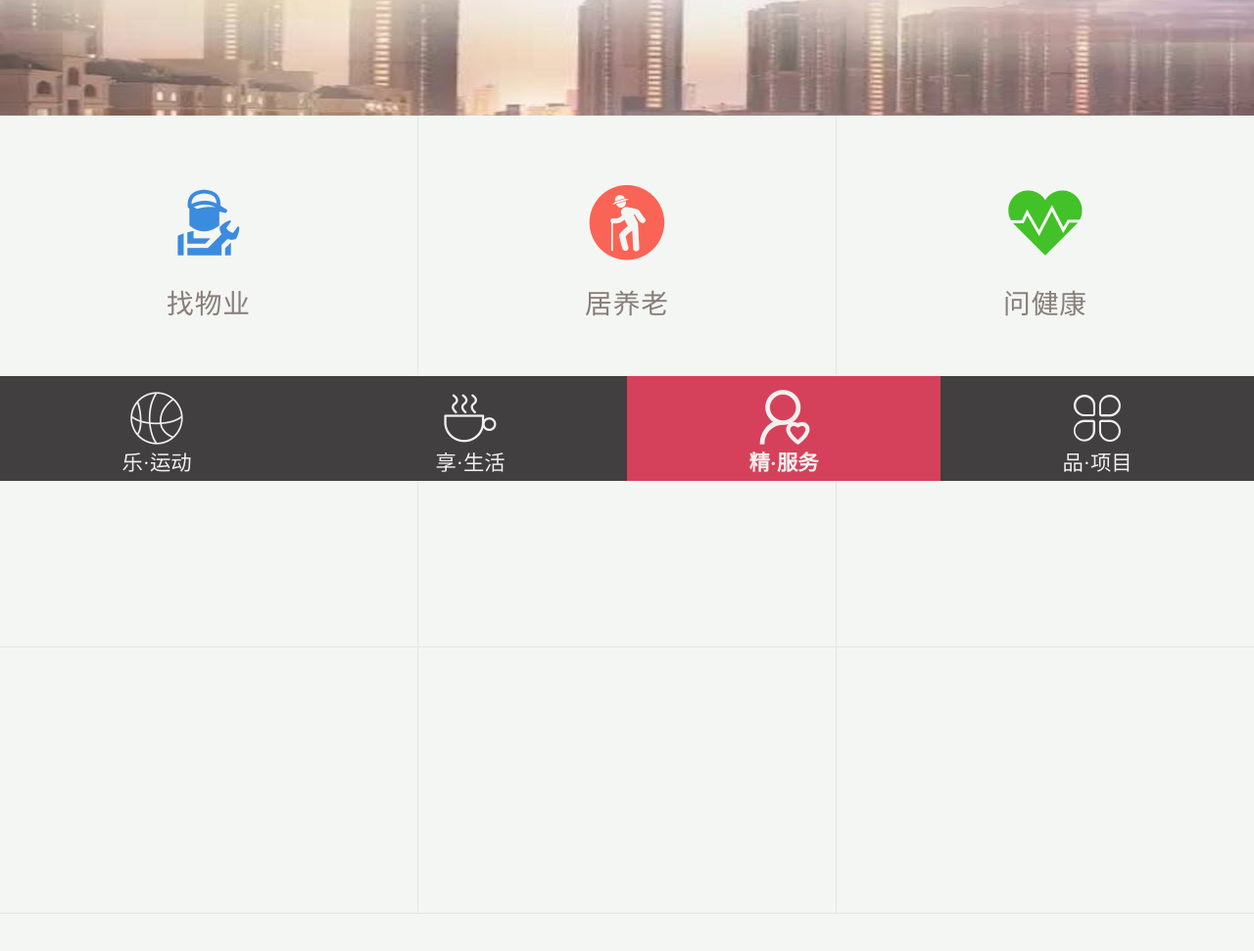
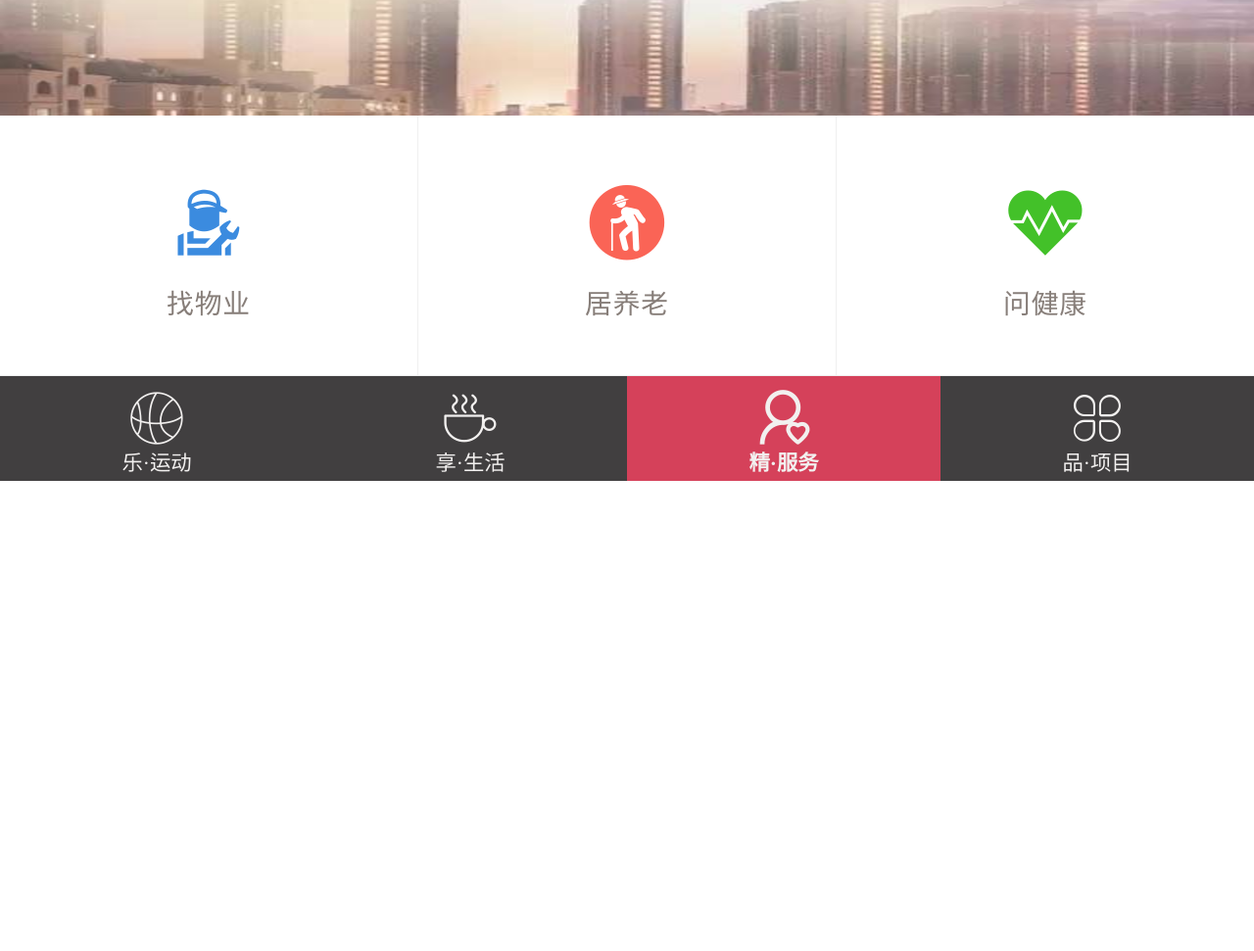
Before and after one commit to yangke687/gulp-corp-ui, a website: page src/page02.html in a window 1280 px wide. Shown: the part 309-1280 px from the top of the page at 98% size. Drawn offline with nearby package versions, Linux system fonts and the light colour scheme; files that its build step writes are made by us from their sources.

Commit message:
hide pending block

```diff
--- a/src/less/colors.less
+++ b/src/less/colors.less
@@ -2,8 +2,8 @@
 @headerTextColor: #FFF;
 @mainBlockBgColor: #FFF;
 @mainBlockTextColor: #877e79;
-@mainBlockBorderColor: #e4e4e4;
-@mainBgColor: #f4f6f3;
+@mainBlockBorderColor: #F0F0F0;
+@mainBgColor: #fff;
 @mainIconColor: #fc431d;
 @navTextColor: #f2f0ef;
 @navBgColor: #413f40;
--- a/src/page02.html
+++ b/src/page02.html
@@ -48,7 +48,7 @@
 					</a>
 				</li>
 			</ul>
-			<ul>
+			<ul style="display: none;">
 				<li class="ta-c pending">
 					<div class="ta-c">
 						<span class="iconfont icon-more"></span>
@@ -68,7 +68,7 @@
 					<span>虚位以待</span>
 				</li>
 			</ul>
-			<ul>
+			<ul style="display: none;">
 				<li class="ta-c pending">
 					<div class="ta-c">
 						<span class="iconfont icon-more"></span>
```
Also changed, not shown: src/page01.html (+2 -2 lines), src/page03.html (+2 -2 lines).
